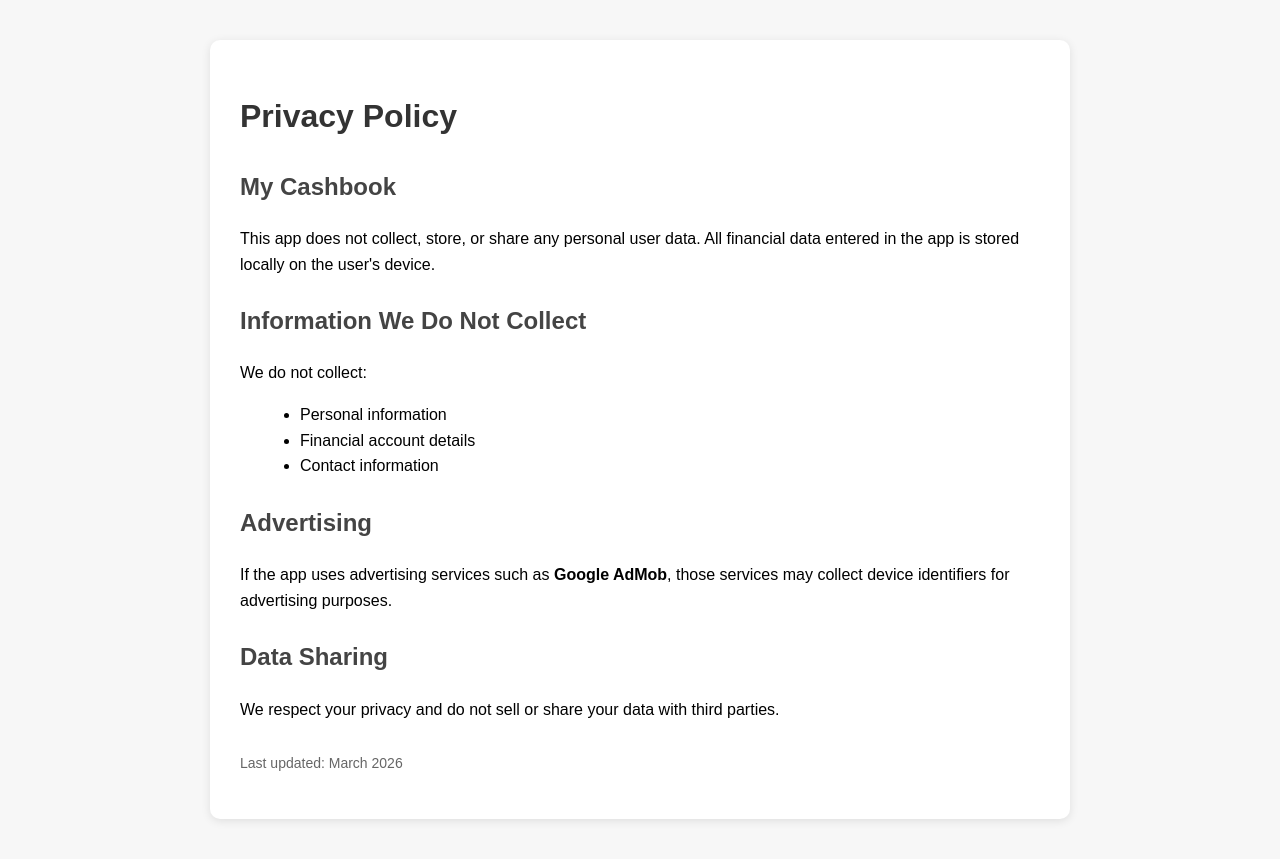
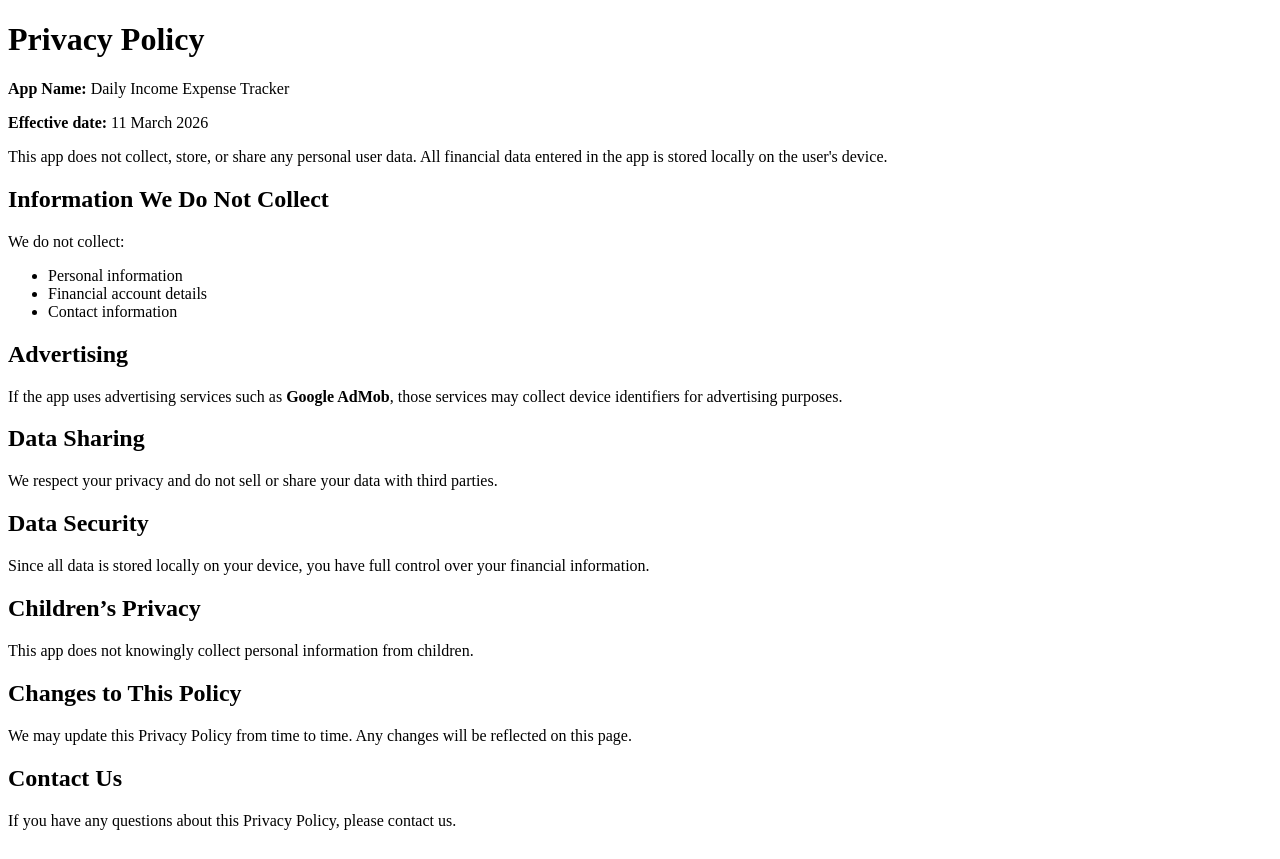
Before and after one commit to AshokrDevApps/mycashbook-privacy-policy, a plain HTML site: page index.html in a window 1280 px wide. Drawn offline with Linux system fonts and the light colour scheme.

Commit message:
Update index.html

```diff
--- a/index.html
+++ b/index.html
@@ -1,54 +1,15 @@
 <!DOCTYPE html>
-<html lang="en">
+<html>
 <head>
-<meta charset="UTF-8">
-<meta name="viewport" content="width=device-width, initial-scale=1.0">
 <title>Privacy Policy - Daily Income Expense Tracker</title>
-
-<style>
-body{
-    font-family: Arial, Helvetica, sans-serif;
-    line-height: 1.6;
-    margin: 40px;
-    background:#f7f7f7;
-}
-
-.container{
-    max-width: 800px;
-    background: white;
-    padding: 30px;
-    border-radius: 10px;
-    box-shadow: 0 2px 10px rgba(0,0,0,0.1);
-    margin:auto;
-}
-
-h1{
-    color:#333;
-}
-
-h2{
-    margin-top:25px;
-    color:#444;
-}
-
-ul{
-    margin-left:20px;
-}
-
-.footer{
-    margin-top:30px;
-    font-size:14px;
-    color:#666;
-}
-</style>
 </head>
 
 <body>
 
-<div class="container">
+<h1>Privacy Policy</h1>
 
-<h1>Privacy Policy</h1>
-<h2>My Cashbook</h2>
+<p><strong>App Name:</strong> Daily Income Expense Tracker</p>
+<p><strong>Effective date:</strong> 11 March 2026</p>
 
 <p>
 This app does not collect, store, or share any personal user data.
@@ -79,11 +40,29 @@ for advertising purposes.
 We respect your privacy and do not sell or share your data with third parties.
 </p>
 
-<div class="footer">
-<p>Last updated: March 2026</p>
-</div>
+<h2>Data Security</h2>
 
-</div>
+<p>
+Since all data is stored locally on your device, you have full control over your financial information.
+</p>
+
+<h2>Children’s Privacy</h2>
+
+<p>
+This app does not knowingly collect personal information from children.
+</p>
+
+<h2>Changes to This Policy</h2>
+
+<p>
+We may update this Privacy Policy from time to time. Any changes will be reflected on this page.
+</p>
+
+<h2>Contact Us</h2>
+
+<p>
+If you have any questions about this Privacy Policy, please contact us.
+</p>
 
 </body>
 </html>
```
